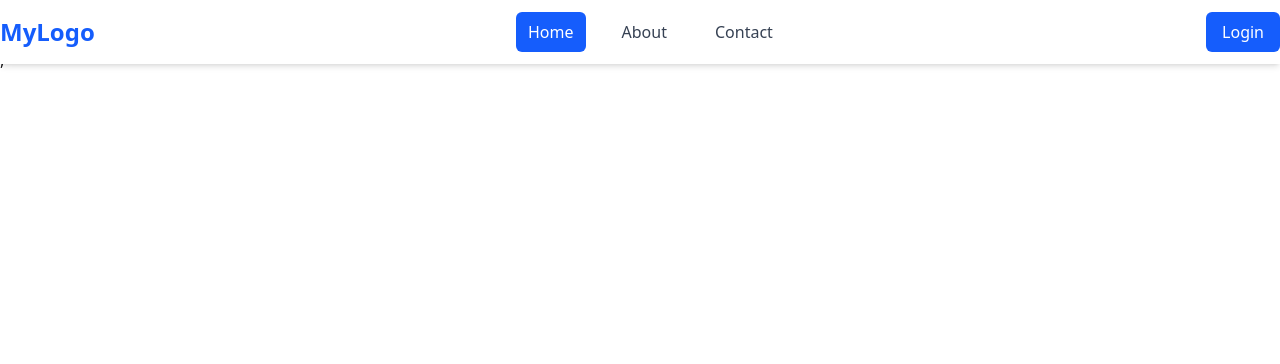
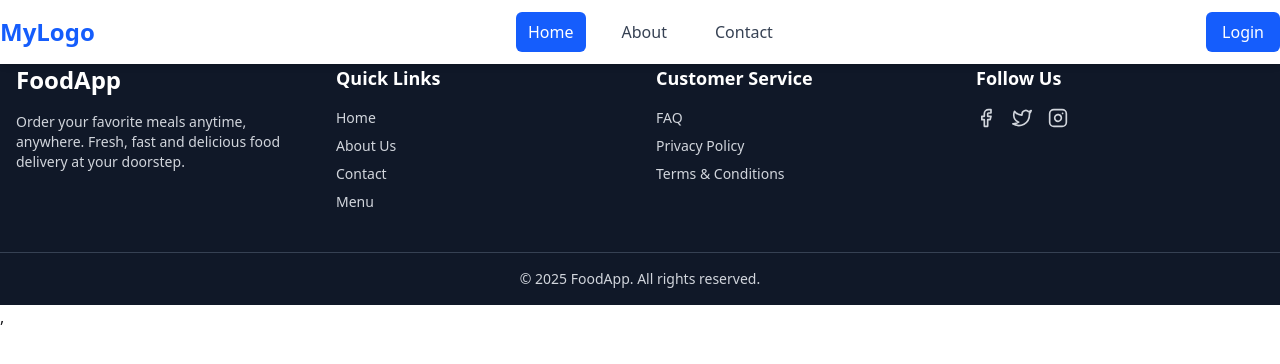
Before and after one commit to mdasifalijihat/mobile-application-shoping, a React (Vite) app: page / in a window 1280 px wide. Shown: the top 364 px of the page. Built offline with nearby package versions, Linux system fonts and the light colour scheme; no server answers.

Commit message:
added footer section

```diff
--- a/src/shared/Footer/Footer.jsx
+++ b/src/shared/Footer/Footer.jsx
@@ -1,11 +1,111 @@
-import React from 'react';
+import React from "react";
+import { Link } from "react-router";
+import { FiFacebook, FiTwitter, FiInstagram } from "react-icons/fi";
 
 const Footer = () => {
-    return (
+  return (
+    <footer className="bg-gray-900 text-gray-300">
+      <div className="max-w-7xl mx-auto px-4 py-10 grid grid-cols-1 md:grid-cols-4 gap-8">
+        {/* Logo & About */}
         <div>
-            footer page
+          <h2 className="text-2xl font-bold text-white mb-4">FoodApp</h2>
+          <p className="text-sm">
+            Order your favorite meals anytime, anywhere. Fresh, fast and
+            delicious food delivery at your doorstep.
+          </p>
         </div>
-    );
+
+        {/* Quick Links */}
+        <div>
+          <h3 className="text-lg font-semibold text-white mb-4">
+            Quick Links
+          </h3>
+          <ul className="space-y-2 text-sm">
+            <li>
+              <Link to="/" className="hover:text-white">
+                Home
+              </Link>
+            </li>
+            <li>
+              <Link to="/about" className="hover:text-white">
+                About Us
+              </Link>
+            </li>
+            <li>
+              <Link to="/contact" className="hover:text-white">
+                Contact
+              </Link>
+            </li>
+            <li>
+              <Link to="/menu" className="hover:text-white">
+                Menu
+              </Link>
+            </li>
+          </ul>
+        </div>
+
+        {/* Customer Service */}
+        <div>
+          <h3 className="text-lg font-semibold text-white mb-4">
+            Customer Service
+          </h3>
+          <ul className="space-y-2 text-sm">
+            <li>
+              <Link to="/faq" className="hover:text-white">
+                FAQ
+              </Link>
+            </li>
+            <li>
+              <Link to="/privacy" className="hover:text-white">
+                Privacy Policy
+              </Link>
+            </li>
+            <li>
+              <Link to="/terms" className="hover:text-white">
+                Terms & Conditions
+              </Link>
+            </li>
+          </ul>
+        </div>
+
+        {/* Social Media */}
+        <div>
+          <h3 className="text-lg font-semibold text-white mb-4">Follow Us</h3>
+          <div className="flex space-x-4 text-xl">
+            <a
+              href="https://facebook.com"
+              target="_blank"
+              rel="noreferrer"
+              className="hover:text-blue-500"
+            >
+              <FiFacebook />
+            </a>
+            <a
+              href="https://twitter.com"
+              target="_blank"
+              rel="noreferrer"
+              className="hover:text-sky-400"
+            >
+              <FiTwitter />
+            </a>
+            <a
+              href="https://instagram.com"
+              target="_blank"
+              rel="noreferrer"
+              className="hover:text-pink-500"
+            >
+              <FiInstagram />
+            </a>
+          </div>
+        </div>
+      </div>
+
+      {/* Bottom Bar */}
+      <div className="border-t border-gray-700 text-center py-4 text-sm">
+        © {new Date().getFullYear()} FoodApp. All rights reserved.
+      </div>
+    </footer>
+  );
 };
 
 export default Footer;
```
